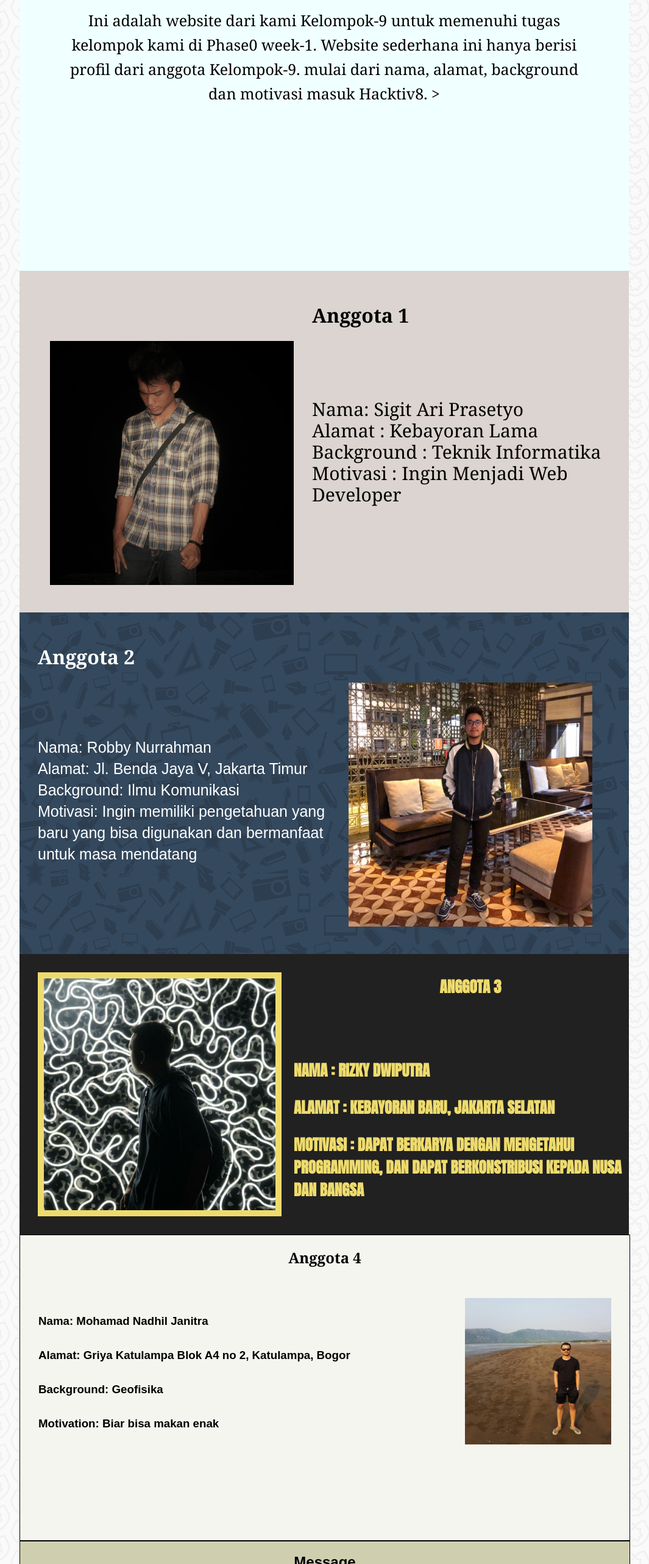
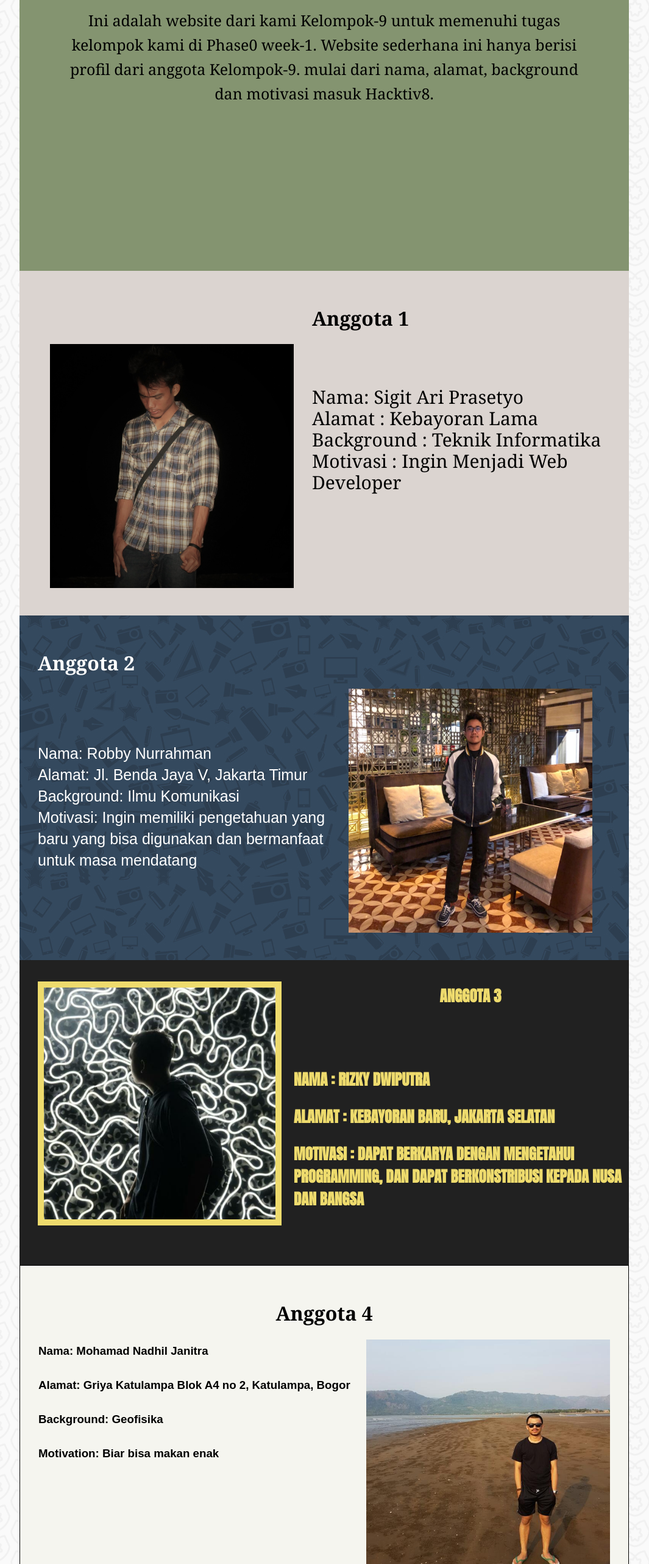
Before and after one commit to sigitariprasetyo/kelompok-9, a plain HTML site: page index.html in a window 1280 px wide. Shown: the part 236-2800 px from the top of the page at 61% size, without its empty margins (108-1173 px from the left). Drawn offline with Linux system fonts and the light colour scheme.

Commit message:
merapuhkan code dan sedikit perbaikan

```diff
--- a/index.html
+++ b/index.html
@@ -35,9 +35,10 @@
     <div class="container">
         <div class="home">
             <h1>Home</h1>
-            <p>Ini adalah website dari kami Kelompok-9 untuk memenuhi tugas kelompok kami di Phase0 week-1. Website sederhana ini hanya berisi profil dari anggota Kelompok-9. mulai dari nama, alamat, background dan motivasi masuk Hacktiv8. ></p>
+            <p>Ini adalah website dari kami Kelompok-9 untuk memenuhi tugas kelompok kami di Phase0 week-1. Website sederhana ini hanya berisi profil dari anggota Kelompok-9. mulai dari nama, alamat, background dan motivasi masuk Hacktiv8.</p>
         </div>
 
+        <!-- Anggota 1 -->
         <div id="anggota1" class="anggota1">
             <img src="img/IMG_5113.jpg" alt="">
             <h1>Anggota 1</h1>
@@ -77,21 +78,21 @@
             </div>
         </div>
         <!-- Section Anggota 4-->
-        <section id="anggota4">
+        <div id="anggota4">
             <h1>Anggota 4</h1>
             <div id="gambar">
-                <img src="img/nadhil.jpg" width=100% height=100%>
+                <img src="img/nadhil.jpg">
             </div>
-            <div id="data">
+            <div class="data">
                 <h3>Nama: Mohamad Nadhil Janitra</h3>
                 <h3>Alamat: Griya Katulampa Blok A4 no 2, Katulampa, Bogor</h3>
                 <h3>Background: Geofisika</h3>
                 <h3>Motivation: Biar bisa makan enak</h3>
             </div>
-
-        </section>
+            <div class="clear"></div>
+        </div>
         <!-- Section Message-->
-        <section id="message">
+        <div id="message">
             <h1>Message</h1>
             <h3>Kirimkan saran dan pesan anda:</h3>
             <div id="form">
@@ -101,16 +102,16 @@
                     <label for="email">Email:</label> <br>
                     <input type="email" id="email"> <br>
                     <label for="alamat">Pesan: </label> <br>
-                    <textarea id="alamat" name="alamat" rows="3" cols="40"></textarea><br>
+                    <textarea id="alamat" name="alamat" rows="10" cols="60"></textarea><br><br>
                     <input type="submit" value="Kirim!">
                 </form>
             </div>
-        </section>
+        </div>
     </div>
 
     <!-- Bagian Footer -->
     <div class="footer">
-        <h5>copyright &copy; 2016 by HACKFOX</h5>
+        <h5>copyright &copy; 2019 by KELOMPOK-9</h5>
     </div>
 </body>
 </html>
--- a/style.css
+++ b/style.css
@@ -71,11 +71,12 @@ li .dropdown {
     width: 1000px;
     height: auto;
     background-color: bisque;
+    border-radius: 20px;
 }
 
 .home {
     padding: 30px;
-    background-color: azure;
+    background-color: rgb(132, 148, 112);
     height: 500px;
     margin-bottom: 0;
 }
@@ -95,10 +96,10 @@ li .dropdown {
 /* sigit */
 
 #anggota1 {
-    padding: 30px;
+    padding: 35px 30px 30px 30px;
     background-color: rgb(219, 212, 208);
     height: 500px;
-    margin-top: 0;
+    margin-top: 0px;
 }
 
 .anggota1 img {
@@ -111,24 +112,53 @@ li .dropdown {
 .anggota1 p {
     font-size: 30px;
     line-height: 35px;
-    padding-top: 85px;
+    padding-top: 60px;
 }
 
 .clear {
     clear: left;
 }
 
+
+
+/* robby */
+
+#anggota2 {
+    padding: 35px 30px 30px 30px;
+    background-image: url(img/icon-pattern-backgrounds.jpg);
+    height: 500px;
+    margin-top: 0;
+    color: white;
+}
+
+.anggota2 img {
+    width: 400px;
+    height: 400px;
+    padding: 85px 30px 30px 20px;
+    float: right;
+}
+
+.anggota2 p {
+    font-size: 25px;
+    line-height: 35px;
+    padding-top: 85px;
+    font-family: sans-serif;
+}
+
+.clear {
+    clear: right;
+}
+
 /* rizky */
 
-div.kontenrizky {
+.kontenrizky {
     margin: 0 auto;
     background-color: #212121;
     font-family: anton;
     width: 1000px;
     min-width: 1000px;
-    height: auto;
-    max-height: 460px;
-    padding: 30px;
+    height: 500px;
+    padding: 35px 30px 30px 30px;
     box-sizing: border-box
 }
 .gambarrizky img{
@@ -175,53 +205,26 @@ div.kontenrizky {
 h3.anggota{
 position: relative;
 bottom: 100px;
+bottom: 100px;
+bottom: 100px;
 text-align: center
-}
-
-/* robby */
-
-#anggota2 {
-    padding: 30px;
-    background-image: url(img/icon-pattern-backgrounds.jpg);
-    height: 500px;
-    margin-top: 0;
-    color: white;
-}
-
-.anggota2 img {
-    width: 400px;
-    height: 400px;
-    padding: 85px 30px 30px 20px;
-    float: right;
-}
-
-.anggota2 p {
-    font-size: 25px;
-    line-height: 35px;
-    padding-top: 85px;
-    font-family: sans-serif;
-}
-
-.clear {
-    clear: right;
 }
 
 
 /* Section Anggota 4 */
 
 #anggota4 {
-    /* position: absolute; */
-    left: 20%;
-    width: 1000px;
+    position: relative;
     height: 500px;
     border: solid 1px;
     background-color: rgb(245, 245, 239);
+    padding: 35px 30px 30px 30px;
 }
 
-#anggota4 div {
+/* #anggota4 div {
     display: inline-block;
-    /* border: solid 1px; */
-}
+    /* border: solid 1px;
+} */
 
 #anggota4 h1 {
     border: 1px black;
@@ -229,25 +232,23 @@ div.kontenrizky {
     font-weight: bold;
 }
 
-#anggota4 #gambar {
-    /*  position: absolute; */
-    /* left: 530px;
-    top: 5%; */
-    /* bottom: 30px; */
+#anggota4 img {
     float: right;
-    width: 240px;
-    height: 240px;
-    padding: 30px;
+    width: 400px;
+    height: 400px;
+    padding: 0;
 }
 
-#anggota4 #data {
+#anggota4 .data {
     /* position: absolute; */
     top: 80px;
-    left: 20px;
     line-height: 2;
     font-family: 'Raleway', sans-serif;
-    font-size: 167x;
-    padding: 30px;
+    font-size: 160x;
+}
+
+#anggota4 .clear{
+    clear: right;
 }
 
 
@@ -258,7 +259,7 @@ div.kontenrizky {
     top: 300px;
     left: 20%; */
     width: 1000px;
-    height: 350px;
+    height: 500px;
     border: solid 1px;
     background-color: rgb(207, 207, 176);
     font-family: "Varela Round", sans-serif;
@@ -281,7 +282,7 @@ div.kontenrizky {
     /* margin: 0 auto;
     padding: 20px auto; */
     /* border: 1px solid; */
-    padding: 0 30px;
+    padding: 5px 30px;
 }
 
 
@@ -297,6 +298,5 @@ div.kontenrizky {
 .footer h5 {
     text-align: center;
     color: white;
-    font-size: 14px;
-    line-height: 5px;
+    font-size: 16px;
 }
```
Lines whose indentation alone changed are shown as unchanged.
